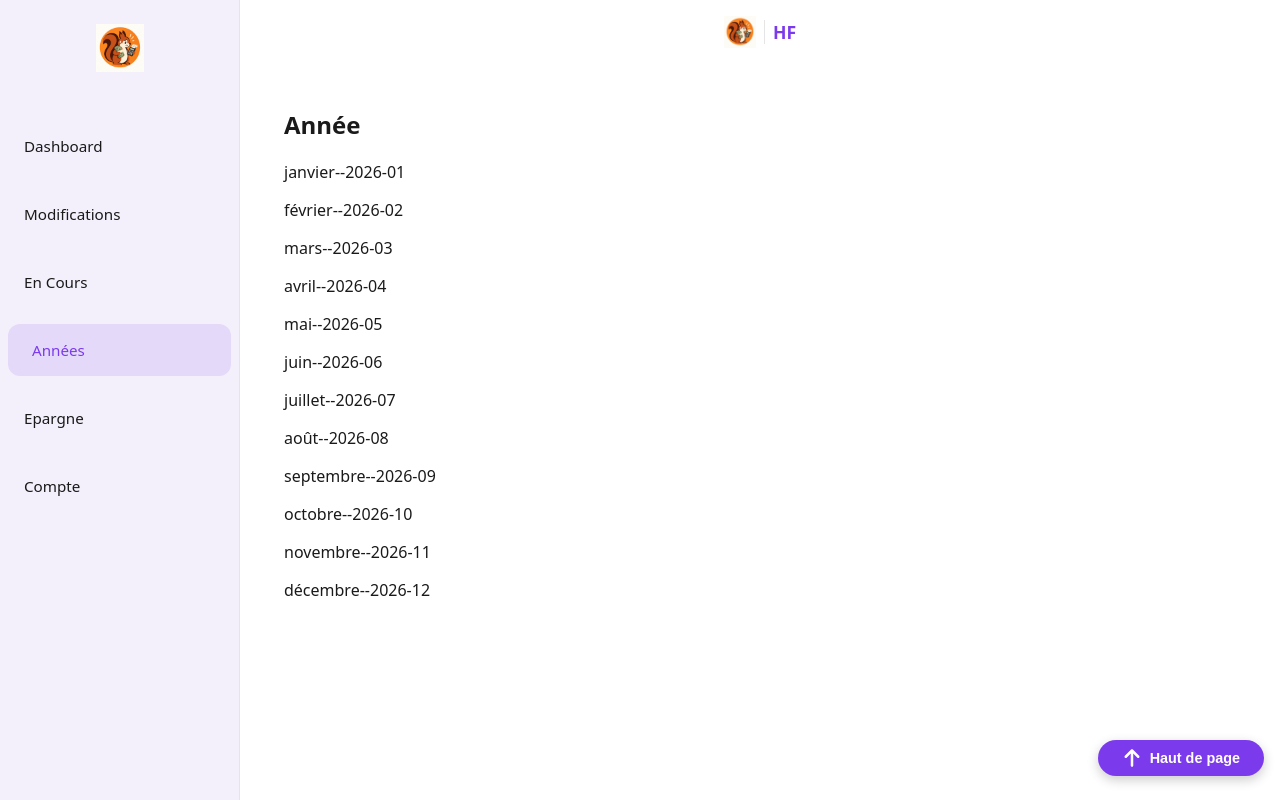
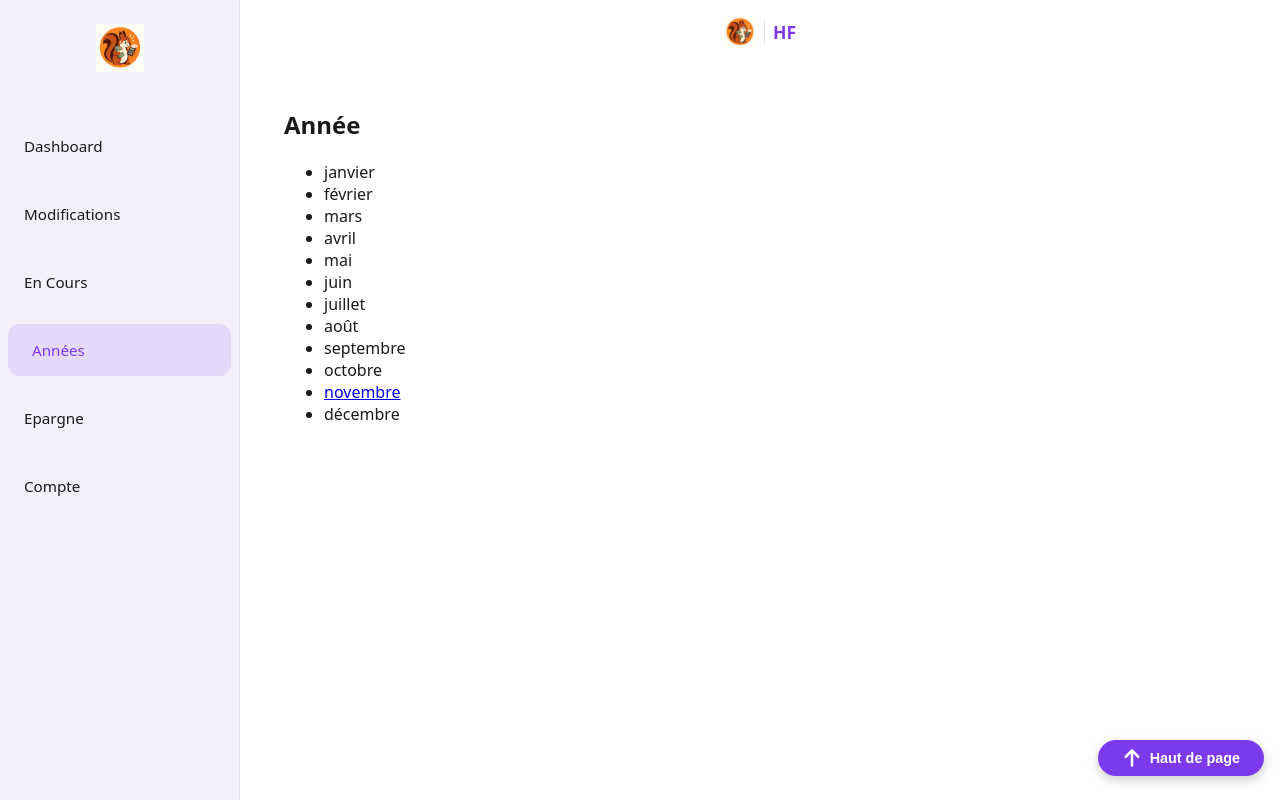
Before and after one commit to donhug/budget-app, a React (Vite) app in the folder Compte/: page /calendar in a window 1280 px wide. Shown: the top 800 px of the page. Built offline with nearby package versions, Linux system fonts and the light colour scheme.

Commit message:
feat(calendar): états des mois et liens vers les mois générés

```diff
--- a/Compte/src/pages/Years/Years.jsx
+++ b/Compte/src/pages/Years/Years.jsx
@@ -1,18 +1,38 @@
 import style from "./Years.module.css";
 import { MONTHS } from "../../constants/months";
-import { toMonthKey } from "../../utils/dates";
+import { toMonthKey, getMonthState, getCurrentMonth } from "../../utils/dates";
+import { getFirstMonth } from "../../services/storage";
+import { Link } from "react-router";
+import { MONTHS_STATE } from "../../constants/stateMonths";
 function Years() {
+  const firstMonth = getFirstMonth();
+  const currentMonth = getCurrentMonth();
   const year = new Date().getFullYear();
   return (
     <>
       <div>
         <h2>Année</h2>
-        {MONTHS.map((month, index) => (
-          <p key={month}>
-            {month}--
-            {toMonthKey(year, index + 1)}
-          </p>
-        ))}
+        <ul>
+          {MONTHS.map((month, index) => {
+            const monthKey = toMonthKey(year, index + 1);
+            const state = getMonthState(monthKey, firstMonth, currentMonth);
+            const isClickable =
+              state === MONTHS_STATE.past || state === MONTHS_STATE.current;
+            const linkDestination =
+              state === MONTHS_STATE.current ? "/month" : `/month/${monthKey}`;
+            return (
+              <li key={monthKey} className={style[state]}>
+                {isClickable ? (
+                  <Link to={linkDestination} aria-current="date">
+                    {month}
+                  </Link>
+                ) : (
+                  <span>{month}</span>
+                )}
+              </li>
+            );
+          })}
+        </ul>
       </div>
     </>
   );
```
